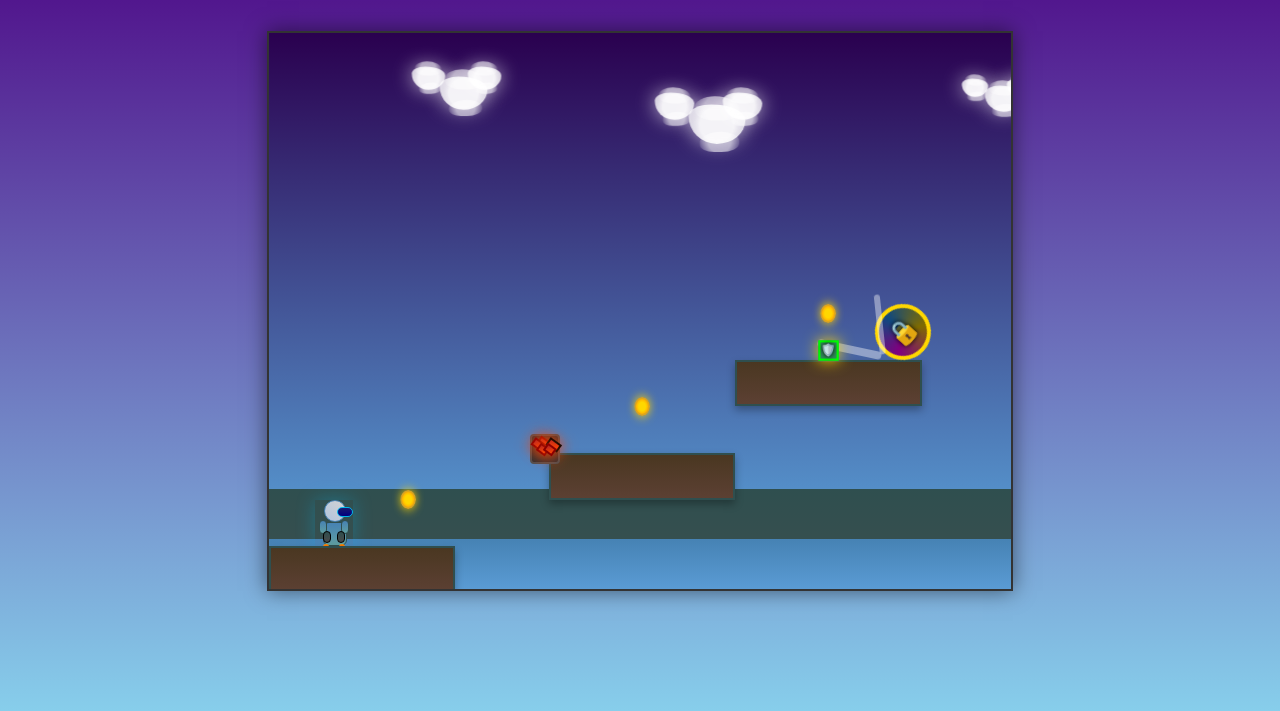
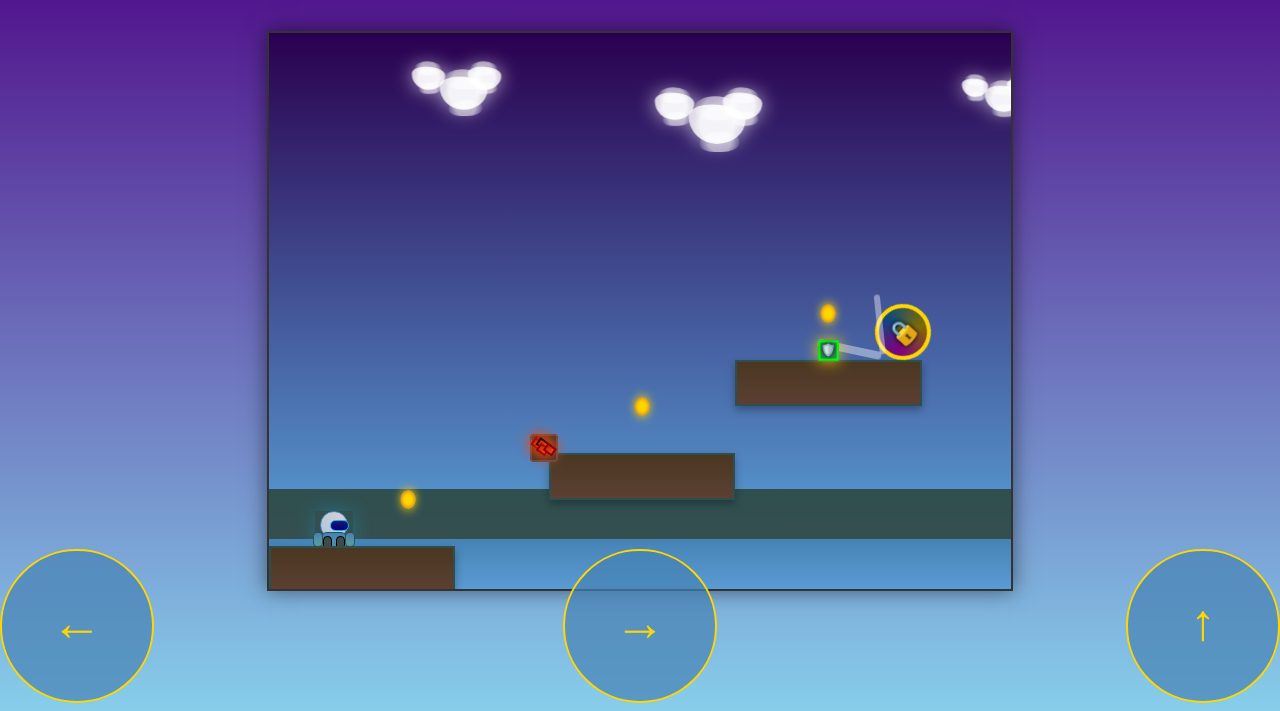
Before and after one commit to D-20001/dgame1, a plain HTML site: page index.html in a window 1280 px wide. Both pictures are taken after a click on the button "Start Game". Shown: the part 89-800 px from the top of the page. Drawn offline with Linux system fonts and the light colour scheme.

Commit message:
Update index.html

```diff
--- a/index.html
+++ b/index.html
@@ -1,43 +1,4 @@
-<script type="text/javascript">
-        var gk_isXlsx = false;
-        var gk_xlsxFileLookup = {};
-        var gk_fileData = {};
-        function filledCell(cell) {
-          return cell !== '' && cell != null;
-        }
-        function loadFileData(filename) {
-        if (gk_isXlsx && gk_xlsxFileLookup[filename]) {
-            try {
-                var workbook = XLSX.read(gk_fileData[filename], { type: 'base64' });
-                var firstSheetName = workbook.SheetNames[0];
-                var worksheet = workbook.Sheets[firstSheetName];
-
-                // Convert sheet to JSON to filter blank rows
-                var jsonData = XLSX.utils.sheet_to_json(worksheet, { header: 1, blankrows: false, defval: '' });
-                // Filter out blank rows (rows where all cells are empty, null, or undefined)
-                var filteredData = jsonData.filter(row => row.some(filledCell));
-
-                // Heuristic to find the header row by ignoring rows with fewer filled cells than the next row
-                var headerRowIndex = filteredData.findIndex((row, index) =>
-                  row.filter(filledCell).length >= filteredData[index + 1]?.filter(filledCell).length
-                );
-                // Fallback
-                if (headerRowIndex === -1 || headerRowIndex > 25) {
-                  headerRowIndex = 0;
-                }
-
-                // Convert filtered JSON back to CSV
-                var csv = XLSX.utils.aoa_to_sheet(filteredData.slice(headerRowIndex)); // Create a new sheet from filtered array of arrays
-                csv = XLSX.utils.sheet_to_csv(csv, { header: 1 });
-                return csv;
-            } catch (e) {
-                console.error(e);
-                return "";
-            }
-        }
-        return gk_fileData[filename] || "";
-        }
-        </script><!DOCTYPE html>
+<!DOCTYPE html>
 <html lang="en">
 <head>
     <meta charset="UTF-8">
@@ -143,18 +104,6 @@
             font-size: 3vw;
             margin-bottom: 2vh;
         }
-        #gameOverScreen .content-section {
-            width: 100%;
-            display: flex;
-            flex-direction: column;
-            align-items: center;
-            gap: 2vh;
-            margin-bottom: 2vh;
-        }
-        #gameOverScreen p {
-            font-size: 2.4vw;
-            line-height: 1.4;
-        }
         button {
             font-family: 'VT323', monospace;
             font-size: 2.4vw;
@@ -203,7 +152,7 @@
             position: fixed;
             bottom: 1vh;
             width: 100%;
-            display: none;
+            display: flex;
             justify-content: space-between;
             z-index: 10;
         }
@@ -224,8 +173,6 @@
             background: rgba(255,255,255,0.7);
         }
         .player {
-            width: 40px;
-            height: 50px;
             position: absolute;
             z-index: 5;
             transition: transform 0.05s ease;
@@ -239,8 +186,6 @@
             box-shadow: 0 4px 8px rgba(0,0,0,0.3);
         }
         .coin {
-            width: 20px;
-            height: 20px;
             position: absolute;
             z-index: 5;
             background: radial-gradient(circle, #FFD700 40%, #FFA500 80%);
@@ -250,8 +195,6 @@
             animation: coinSpin 2s infinite linear, coinPulse 1.5s infinite ease-in-out;
         }
         .obstacle {
-            width: 30px;
-            height: 30px;
             position: absolute;
             z-index: 5;
             background: #2F2F2F;
@@ -260,8 +203,6 @@
             animation: spikeShake 0.1s infinite ease-in-out;
         }
         .powerUp {
-            width: 20px;
-            height: 20px;
             position: absolute;
             z-index: 5;
             border: 2px solid;
@@ -274,8 +215,6 @@
             text-shadow: 0 0 5px #000;
         }
         .portal {
-            width: 60px;
-            height: 60px;
             position: absolute;
             z-index: 5;
             background: conic-gradient(#1E90FF, #FFD700, #FF00FF, #1E90FF);
@@ -341,83 +280,58 @@
             background: radial-gradient(circle, rgba(255,255,255,0.8), rgba(255,255,255,0));
         }
         .player .helmet {
-            width: 22px;
-            height: 22px;
             background: linear-gradient(45deg, #B0C4DE, #D3D3D3);
             border: 1px solid #4682B4;
             border-radius: 50%;
             position: absolute;
             top: 0;
-            left: 9px;
         }
         .player .visor {
-            width: 16px;
-            height: 10px;
             background: linear-gradient(#191970, #000080);
             border: 1px solid #00B7EB;
             border-radius: 8px;
             position: absolute;
-            top: 6px;
-            left: 12px;
         }
         .player .suit {
-            width: 24px;
-            height: 24px;
             background: linear-gradient(#4682B4, #5F9EA0);
             border: 1px solid #2F4F4F;
             border-radius: 6px;
             position: absolute;
-            top: 22px;
-            left: 8px;
         }
         .player .thruster-left {
-            width: 6px;
-            height: 10px;
             background: radial-gradient(circle, #FF4500 20%, #FFA500);
             border-radius: 3px;
             position: absolute;
-            bottom: -8px;
-            left: 8px;
         }
         .player .thruster-right {
-            width: 6px;
-            height: 10px;
             background: radial-gradient(circle, #FF4500 20%, #FFA500);
             border-radius: 3px;
             position: absolute;
-            bottom: -8px;
-            right: 8px;
         }
         .player .arm-left, .player .arm-right {
-            width: 8px;
-            height: 14px;
             background: linear-gradient(#4682B4, #5F9EA0);
             border: 1px solid #2F4F4F;
             border-radius: 4px;
             position: absolute;
         }
         .player .leg-left, .player .leg-right {
-            width: 8px;
-            height: 12px;
             background: linear-gradient(#2F4F4F, #4A4A4A);
             border: 1px solid #000;
             border-radius: 4px;
             position: absolute;
         }
         .obstacle .crystal {
-            width: 10px;
-            height: 20px;
             background: linear-gradient(45deg, #B22222, #FF4500);
             border: 2px solid #8B0000;
             position: absolute;
             animation: crystalPulse 0.8s infinite ease-in-out, crystalRotate 8s infinite linear;
             box-shadow: 0 0 10px #FF4500;
         }
-        .obstacle .crystal:nth-child(1) { top: 0; left: 10px; height: 18px; }
-        .obstacle .crystal:nth-child(2) { top: 2px; left: 2px; transform: rotate(30deg); height: 15px; }
-        .obstacle .crystal:nth-child(3) { top: 2px; left: 18px; transform: rotate(-30deg); height: 15px; border: 2px solid #000; }
-        .obstacle .crystal:nth-child(4) { top: 8px; left: 6px; transform: rotate(15deg); height: 12px; }
-        .obstacle .crystal:nth-child(5) { top: 8px; left: 14px; transform: rotate(-15deg); height: 12px; }
+        .obstacle .crystal:nth-child(1) { top: 0; left: 4px; width: 10px; height: 18px; }
+        .obstacle .crystal:nth-child(2) { top: 2px; left: 2px; width: 10px; height: 15px; transform: rotate(30deg); }
+        .obstacle .crystal:nth-child(3) { top: 2px; left: 8px; width: 10px; height: 15px; transform: rotate(-30deg); border: 2px solid #000; }
+        .obstacle .crystal:nth-child(4) { top: 8px; left: 6px; width: 10px; height: 12px; transform: rotate(15deg); }
+        .obstacle .crystal:nth-child(5) { top: 8px; left: 14px; width: 10px; height: 12px; transform: rotate(-15deg); }
         .portal.active {
             box-shadow: 0 0 30px rgba(255,215,0,0.8);
             animation: portalSwirl 1.5s infinite linear, portalPulse 1s infinite ease-in-out;
@@ -540,12 +454,12 @@
             #pauseButton { font-size: 3.6vw; width: 80px; height: 45px; }
             input { width: 300px; font-size: 3.6vw; height: 34px; }
             #leaderboard th, #leaderboard td, #leaderboardGameOver th, #leaderboardGameOver td { font-size: 2.8vw; }
-            #controls { display: flex; }
+            .control-button { width: 10vw; height: 10vw; font-size: 3.5vw; }
             #gameContainer { height: 80vh; }
             #score { top: 2.5vh; }
             #stage { top: 7vh; }
         }
-        @media (max-width: 400px) {
+        @media screen and (max-width: 400px) {
             #score, #stage, #homeScreen, #gameOverScreen, #pauseScreen { font-size: 5.4vw; }
             #homeScreen h1, #homeScreen h2 { font-size: 6vw; }
             #homeScreen .powerup-guide { font-size: 4vw; }
@@ -553,6 +467,7 @@
             button { font-size: 4.8vw; padding: 20px 48px; }
             input { width: 280px; font-size: 4.8vw; height: 38px; }
             #leaderboard th, #leaderboard td, #leaderboardGameOver th, #leaderboardGameOver td { font-size: 3.2vw; }
+            .control-button { width: 8vw; height: 8vw; font-size: 3vw; }
             #score { top: 3.5vh; }
             #stage { top: 9vh; }
         }
@@ -692,8 +607,10 @@
         const player = {
             x: 50,
             y: 500,
+            baseWidth: 40,
+            baseHeight: 40,
             width: 40,
-            height: 50,
+            height: 40,
             baseSpeed: 5,
             speed: 5,
             velocityY: 0,
@@ -959,6 +876,8 @@
             gameContainer.style.width = `${width}px`;
             gameContainer.style.height = `${height}px`;
             scaleFactor = width / 800;
+            player.width = player.baseWidth * scaleFactor;
+            player.height = player.baseHeight * scaleFactor;
             updatePositions();
         }
         window.addEventListener('resize', resizeGame);
@@ -1045,45 +964,8 @@
             `;
             gameContainer.appendChild(stage.portal.element);
         }
-
-
         function updatePositions() {
             const stage = stages[currentStage];
-
-
-    // Obstacle Scaling
-    stage.staticObstacles.forEach(obstacle => {
-        if (obstacle.element) {
-            obstacle.width = obstacle.baseWidth * scaleFactor;
-            obstacle.height = obstacle.baseHeight * scaleFactor;
-            obstacle.element.style.width = `${obstacle.width}px`;
-            obstacle.element.style.height = `${obstacle.height}px`;
-            obstacle.element.style.left = `${obstacle.x * scaleFactor}px`;
-            obstacle.element.style.top = `${obstacle.y * scaleFactor}px`;
-            // Scale obstacle crystals
-            const crystals = obstacle.element.querySelectorAll('.crystal');
-            crystals[0].style.width = `${10 * scaleFactor}px`;
-            crystals[0].style.height = `${18 * scaleFactor}px`;
-            crystals[0].style.left = `${10 * scaleFactor}px`;
-            crystals[0].style.top = `${0}px`;
-            crystals[1].style.width = `${10 * scaleFactor}px`;
-            crystals[1].style.height = `${15 * scaleFactor}px`;
-            crystals[1].style.left = `${2 * scaleFactor}px`;
-            crystals[1].style.top = `${2 * scaleFactor}px`;
-            crystals[2].style.width = `${10 * scaleFactor}px`;
-            crystals[2].style.height = `${15 * scaleFactor}px`;
-            crystals[2].style.left = `${18 * scaleFactor}px`;
-            crystals[2].style.top = `${2 * scaleFactor}px`;
-            crystals[3].style.width = `${10 * scaleFactor}px`;
-            crystals[3].style.height = `${12 * scaleFactor}px`;
-            crystals[3].style.left = `${6 * scaleFactor}px`;
-            crystals[3].style.top = `${8 * scaleFactor}px`;
-            crystals[4].style.width = `${10 * scaleFactor}px`;
-            crystals[4].style.height = `${12 * scaleFactor}px`;
-            crystals[4].style.left = `${14 * scaleFactor}px`;
-            crystals[4].style.top = `${8 * scaleFactor}px`;
-        }
-    });
             clouds.forEach(cloud => {
                 if (cloud.element) {
                     cloud.element.style.left = `${cloud.x * scaleFactor}px`;
@@ -1099,8 +981,8 @@
                 }
             });
             if (player.element) {
-                player.element.style.width = `${player.width * scaleFactor}px`;
-                player.element.style.height = `${player.height * scaleFactor}px`;
+                player.element.style.width = `${player.width}px`;
+                player.element.style.height = `${player.height}px`;
                 player.element.style.left = `${player.x * scaleFactor}px`;
                 player.element.style.top = `${player.y * scaleFactor}px`;
             }
@@ -1129,6 +1011,20 @@
                     obstacle.element.style.height = `${obstacle.height * scaleFactor}px`;
                     obstacle.element.style.left = `${obstacle.x * scaleFactor}px`;
                     obstacle.element.style.top = `${obstacle.y * scaleFactor}px`;
+                    const crystals = obstacle.element.querySelectorAll('.crystal');
+                    crystals.forEach((crystal, index) => {
+                        const sizes = [
+                            { width: 10, height: 18, left: 4, top: 0 },
+                            { width: 10, height: 15, left: 2, top: 2 },
+                            { width: 10, height: 15, left: 8, top: 2 },
+                            { width: 10, height: 12, left: 6, top: 8 },
+                            { width: 10, height: 12, left: 14, top: 8 }
+                        ];
+                        crystal.style.width = `${sizes[index].width * scaleFactor}px`;
+                        crystal.style.height = `${sizes[index].height * scaleFactor}px`;
+                        crystal.style.left = `${sizes[index].left * scaleFactor}px`;
+                        crystal.style.top = `${sizes[index].top * scaleFactor}px`;
+                    });
                 }
             });
             stage.powerUps.forEach(powerUp => {
@@ -1183,27 +1079,57 @@
         function updatePlayer() {
             if (!player.element) return;
             if (player.speedBoostActive || player.invincibilityActive || player.doubleJumpActive) {
-                const glowColor = player.speedBoostActive ? 'rgba(0, 0, 255, 0.6)' :
-                                 player.invincibilityActive ? 'rgba(0, 255, 0, 0.6)' :
-                                 'rgba(255, 165, 0, 0.6)';
+                const glowColor = player.speedBoostActive ? 'rgba(0,0,255,0.6)' :
+                                  player.invincibilityActive ? 'rgba(0,255,0,0.6)' :
+                                  'rgba(255,165,0,0.6)';
                 player.element.style.boxShadow = `0 0 ${40 * scaleFactor}px ${glowColor}`;
             } else {
-                player.element.style.boxShadow = `0 0 ${20 * scaleFactor}px rgba(0, 191, 255, 0.3)`;
-            }
+                player.element.style.boxShadow = `0 0 ${20 * scaleFactor}px rgba(0,191,255,0.3)`;
+            }
+            const helmet = player.element.querySelector('.helmet');
+            const visor = player.element.querySelector('.visor');
+            const suit = player.element.querySelector('.suit');
             const armLeft = player.element.querySelector('.arm-left');
             const armRight = player.element.querySelector('.arm-right');
             const legLeft = player.element.querySelector('.leg-left');
             const legRight = player.element.querySelector('.leg-right');
-            armLeft.style.left = `${4 * scaleFactor}px`;
-            armLeft.style.top = `${22 * scaleFactor}px`;
-            armRight.style.right = `${4 * scaleFactor}px`;
-            armRight.style.top = `${22 * scaleFactor}px`;
-            legLeft.style.left = `${8 * scaleFactor}px`;
-            legLeft.style.bottom = `${4 * scaleFactor}px`;
-            legRight.style.right = `${8 * scaleFactor}px`;
-            legRight.style.bottom = `${4 * scaleFactor}px`;
             const thrusterLeft = player.element.querySelector('.thruster-left');
             const thrusterRight = player.element.querySelector('.thruster-right');
+            helmet.style.width = `${30 * scaleFactor}px`; // 75% of base 40
+            helmet.style.height = `${30 * scaleFactor}px`;
+            helmet.style.left = `${5 * scaleFactor}px`; // Centered
+            visor.style.width = `${20 * scaleFactor}px`; // 50% of base 40
+            visor.style.height = `${12 * scaleFactor}px`;
+            visor.style.left = `${10 * scaleFactor}px`;
+            visor.style.top = `${8 * scaleFactor}px`;
+            suit.style.width = `${28 * scaleFactor}px`; // 70% of base 40
+            suit.style.height = `${28 * scaleFactor}px`;
+            suit.style.left = `${6 * scaleFactor}px`;
+            suit.style.top = `${22 * scaleFactor}px`;
+            armLeft.style.width = `${10 * scaleFactor}px`; // 25% of base 40
+            armLeft.style.height = `${16 * scaleFactor}px`;
+            armLeft.style.left = `${-2 * scaleFactor}px`;
+            armLeft.style.top = `${22 * scaleFactor}px`;
+            armRight.style.width = `${10 * scaleFactor}px`;
+            armRight.style.height = `${16 * scaleFactor}px`;
+            armRight.style.right = `${-2 * scaleFactor}px`;
+            armRight.style.top = `${22 * scaleFactor}px`;
+            legLeft.style.width = `${10 * scaleFactor}px`;
+            legLeft.style.height = `${14 * scaleFactor}px`;
+            legLeft.style.left = `${8 * scaleFactor}px`;
+            legLeft.style.bottom = `${0}px`;
+            legRight.style.width = `${10 * scaleFactor}px`;
+            legRight.style.height = `${14 * scaleFactor}px`;
+            legRight.style.right = `${8 * scaleFactor}px`;
+            legRight.style.bottom = `${0}px`;
+            thrusterLeft.style.width = `${8 * scaleFactor}px`; // 20% of base 40
+            thrusterLeft.style.height = `${12 * scaleFactor}px`;
+            thrusterLeft.style.left = `${8 * scaleFactor}px`;
+            thrusterLeft.style.bottom = `${-12 * scaleFactor}px`;
+            thrusterRight.style.width = `${8 * scaleFactor}px`;
+            thrusterRight.style.height = `${12 * scaleFactor}px`;
+            thrusterRight.style.right = `${8 * scaleFactor}px`;
+            thrusterRight.style.bottom = `${-12 * scaleFactor}px`;
             thrusterLeft.classList.toggle('active', player.isJumping || player.velocityY < 0);
             thrusterRight.classList.toggle('active', player.isJumping || player.velocityY < 0);
             if (player.frameCounter % 10 === 0) {
@@ -1274,6 +1200,7 @@
             if (e.code === 'ArrowLeft') keys.left = true;
             if (e.code === 'ArrowRight') keys.right = true;
             if (e.code === 'Space' && player.jumpCount < player.maxJumps) {
+                e.preventDefault();
                 keys.jump = true;
                 player.velocityY = player.jumpPower;
                 player.isJumping = true;
@@ -1291,18 +1218,18 @@
             if (e.code === 'Space') keys.jump = false;
         });
         function getLeaderboard() {
-            const leaderboard = JSON.parse(localStorage.getItem('leaderboard') || '[]');
+            const leaderboard = JSON.parse(localStorage.getItem('Leaderboard') || '[]');
             return leaderboard.sort((a, b) => a.time - b.time).slice(0, 10);
         }
         function addToLeaderboard(name, time) {
             const leaderboard = getLeaderboard();
-            leaderboard.push({ name: name || 'Anonymous', time });
-            leaderboard.sort((a, b) => a.time - b.time);
+            leaderboard.push({ name: name || 'Anonymous', time: time });
+            leaderboard.sort((a, b) => a.time);
             localStorage.setItem('leaderboard', JSON.stringify(leaderboard.slice(0, 10)));
         }
         function getPlacement(time) {
             const leaderboard = getLeaderboard();
-            return leaderboard.filter(entry => entry.time < time).length + 1;
+            return leaderboard.filter((entry => entry.time < time).length + 1);
         }
         function updateLeaderboardDisplay() {
             const leaderboard = getLeaderboard();
@@ -1328,7 +1255,6 @@
                 currentMusic.currentTime = 0;
             }
             currentMusic = bgMusic[Math.min(currentStage, bgMusic.length - 1)];
-            currentMusic.currentTime = 0;
             currentMusic.play().catch(e => console.log("Music playback failed:", e));
         }
         function stopBackgroundMusic() {
@@ -1350,7 +1276,7 @@
                 gameTime = 0;
                 startTime = performance.now();
                 totalPausedTime = 0;
-                scoreDisplay.textContent = `Time: 0.00s`;
+                scoreDisplay.textContent = 'Time: 0.00s';
             }
             player.x = 50;
             player.y = 500;
@@ -1389,7 +1315,7 @@
             }
             gameState = 'playing';
             gameContainer.style.display = 'block';
-            pauseButton.style.display = 'block';
+            pauseButton.style.display = 'flex';
             homeScreen.style.display = 'none';
             gameOverScreen.style.display = 'none';
             pauseScreen.style.display = 'none';
```
